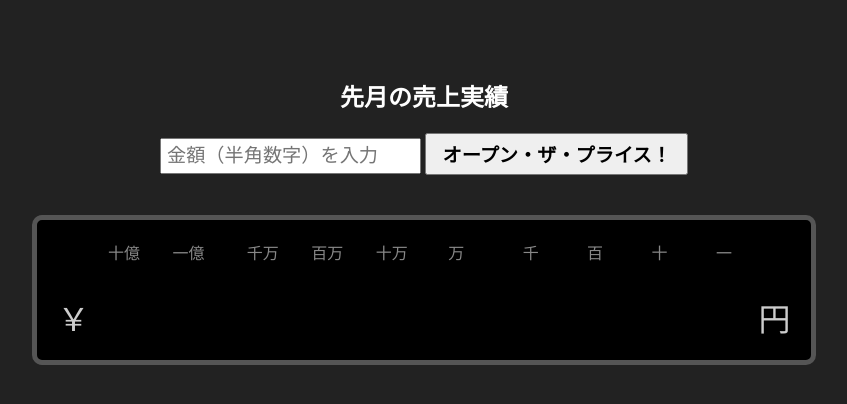
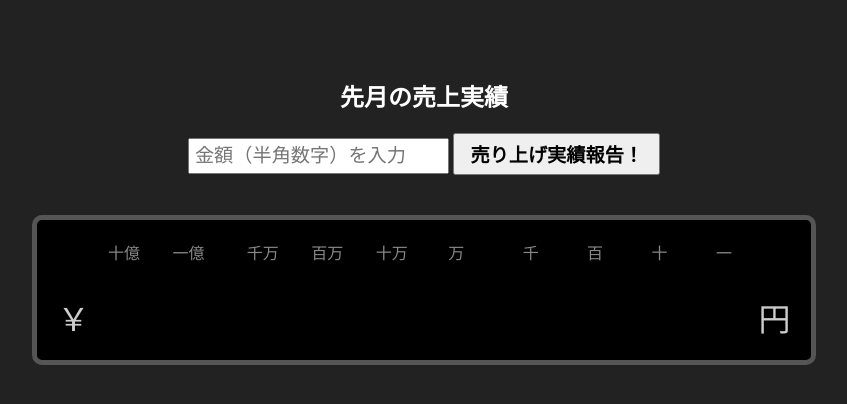
Before and after one commit to OfficePlata/sales-price-reveal, a plain HTML site: page index.html in a window 1280 px wide. Shown: the whole page, without its empty margins (216-1063 px from the left). Drawn offline with Linux system fonts and the light colour scheme.

Commit message:
Update index.html

```diff
--- a/index.html
+++ b/index.html
@@ -59,7 +59,7 @@
             opacity: 0; /* 最初は透明 */
             transition: opacity 0.1s ease-in; /* フワッと表示 */
         }
-        /* 入力欄とボタン */
+        /* 入欄とボタン */
         .controls { margin: 20px; }
         #salesInput { font-size: 1.2rem; padding: 5px; }
         #revealButton { font-size: 1.2rem; padding: 5px 15px; font-weight: bold; cursor: pointer; }
@@ -71,7 +71,7 @@
 
     <div class="controls">
         <input type="number" id="salesInput" placeholder="金額（半角数字）を入力">
-        <button id="revealButton">オープン・ザ・プライス！</button>
+        <button id="revealButton">売り上げ実績報告！</button>
     </div>
 
     <div id="price-board">
```
